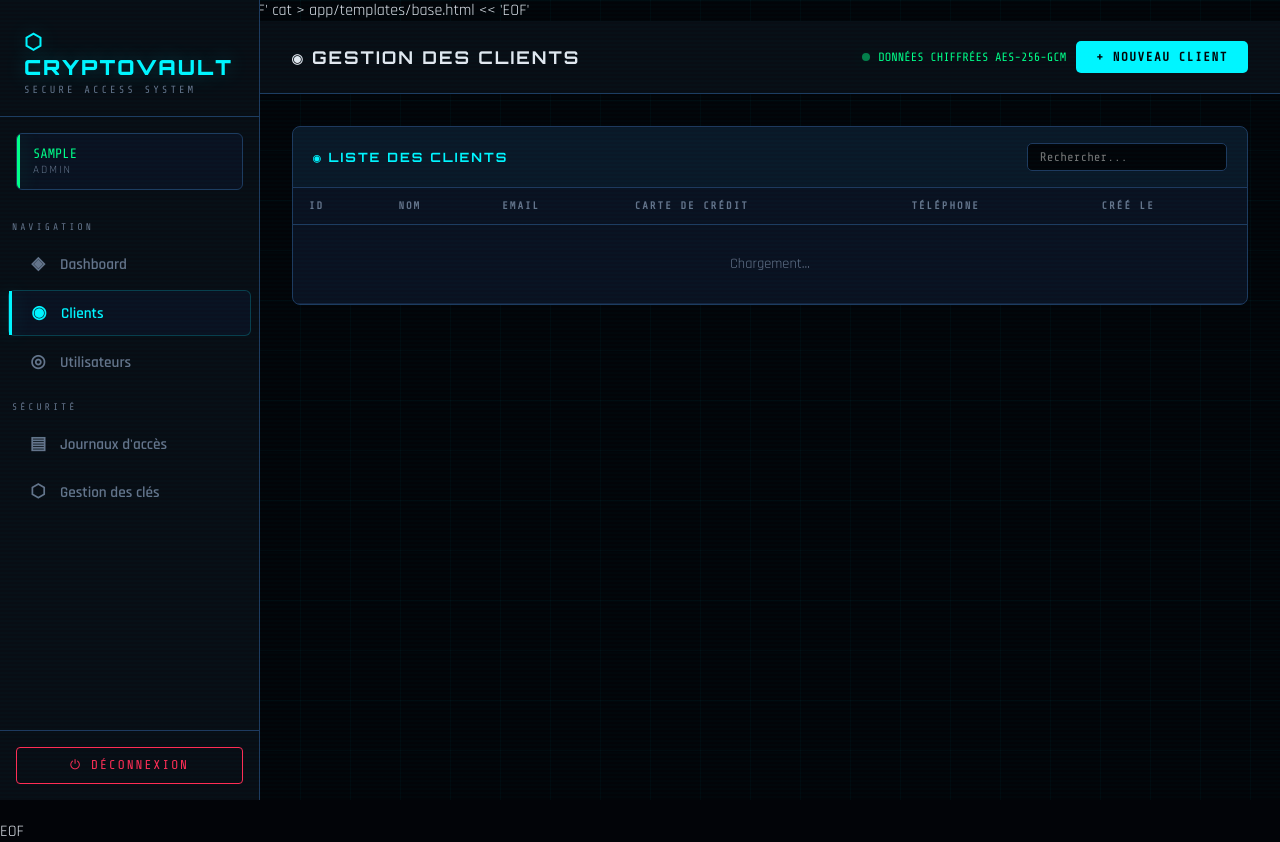
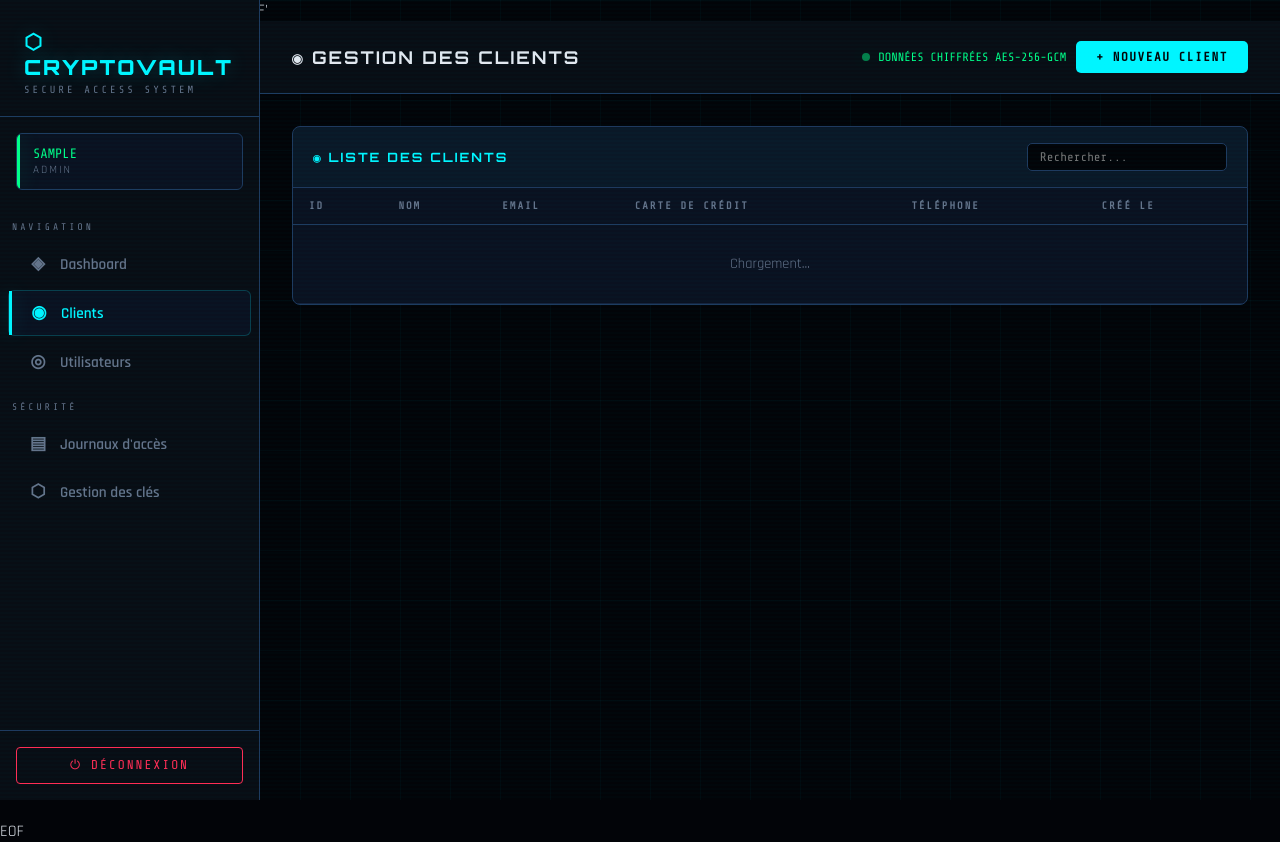
Before and after one commit to Lina123-alt/cryptovault, a Flask app: page /clients in a window 1280 px wide. Run offline with Flask 3, Linux system fonts and the light colour scheme; the visitor is signed in with stand-in values (Sample User, id 1).

Commit message:
Fix: supprimer texte cat de base.html

```diff
--- a/app/templates/base.html
+++ b/app/templates/base.html
@@ -1,4 +1,3 @@
-cat > app/templates/base.html << 'EOF'
 <!DOCTYPE html>
 <html lang="fr">
 <head>
```
